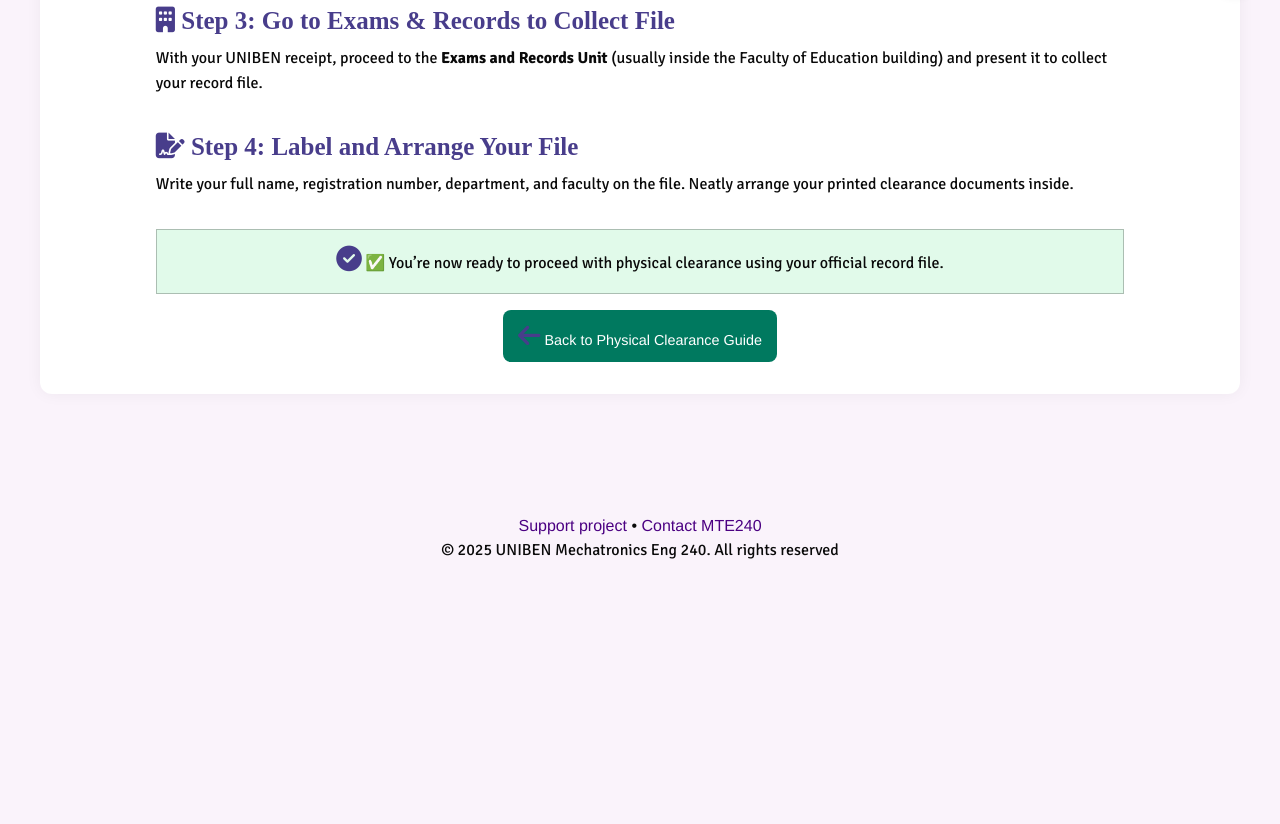
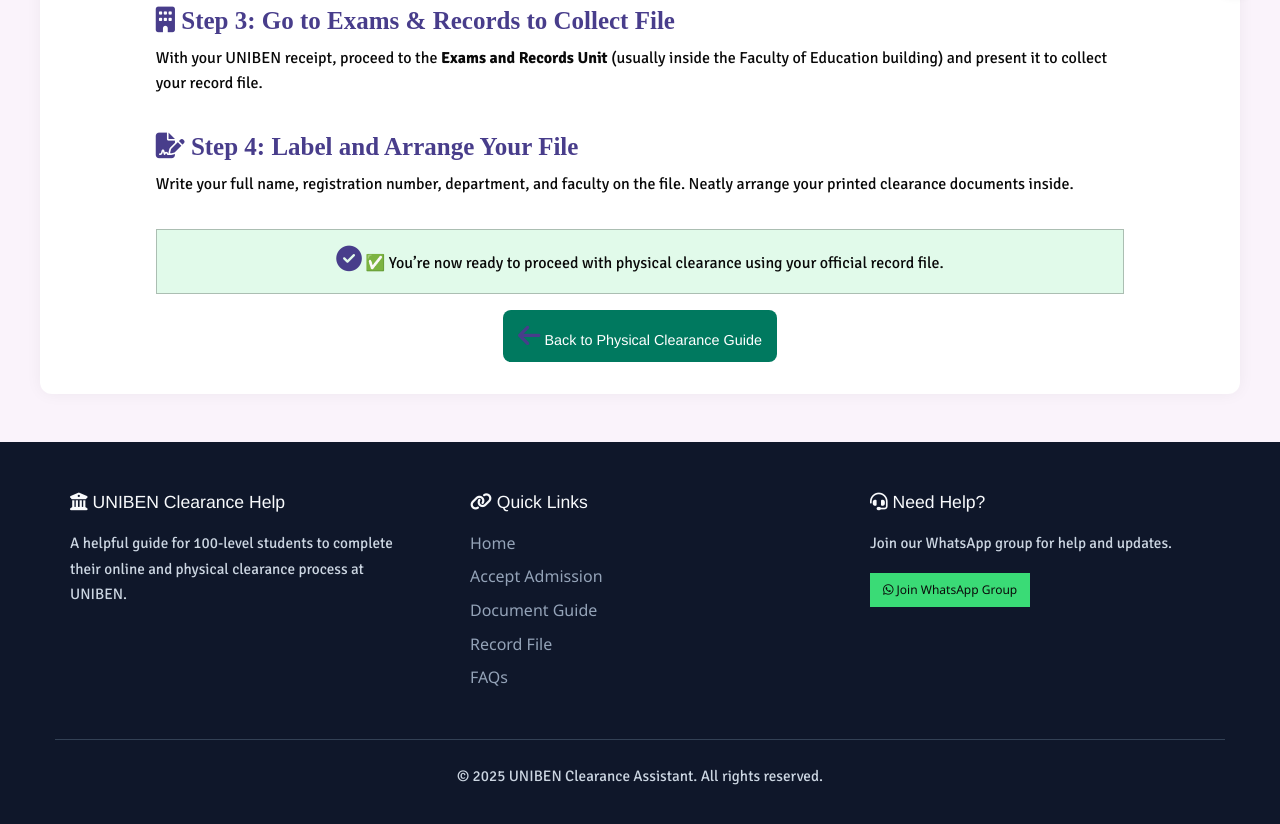
Before and after one commit to UnibenMTE240/uniben-clearance-guide, a plain HTML site: page record-file.html in a window 1280 px wide. Shown: the part 721-1545 px from the top of the page. Before the commit the page ends 1301 px from the top, so only its background shows below. Drawn offline with Linux system fonts and the light colour scheme; a web font is replaced by a local one.

Commit message:
Add files via upload

```diff
--- a/record-file.html
+++ b/record-file.html
@@ -161,16 +161,52 @@
   <i class="fas fa-arrow-up"></i>
 </button>
 
-				<!-- FOOTER -->
-        <footer class="grid-container" id="footer">
-            <div class="grid-x grid-margin-x">
-               <div class="cell align-center-middle text-center ftEnd" style="margin-top: 10%">
-                  <a href="mailto:unibenmte240@gmail.com,ohioalabi@gmail.com?subject=I%20Want%20To%20Support%20The%20MTE240%20Project" class="text-center" aria-label="Email to support project">Support project</a> •
-      						       <a href="mailto:unibenmte240@gmail.com" class="text-center">Contact MTE240</a>
-              			 <p class="text-center copyright">&copy; 2025 UNIBEN Mechatronics Eng 240. All rights reserved</p>
-             </div>
-            </div>
-        </footer>
+				 <!-- FOOTER -->
+    <footer class="footer-section">
+  <div class="grid-container">
+    <div class="grid-x grid-padding-x grid-margin-x align-top">
+
+      <div class="cell small-12 medium-4">
+        <h5><i class="fas fa-university"></i> UNIBEN Clearance Help</h5>
+        <p>
+          A helpful guide for 100-level students to complete their online and physical clearance process at UNIBEN.
+        </p>
+      </div>
+
+      <div class="cell small-12 medium-4">
+        <h5><i class="fas fa-link"></i> Quick Links</h5>
+        <ul class="footer-links no-bullet">
+          <li><a href="index.html"> Home</a></li>
+          <li><a href="how-to-accept-admission.html"> Accept Admission</a></li>
+          <li><a href="document-guidelines.html"> Document Guide</a></li>
+          <li><a href="record-file.html"> Record File</a></li>
+          <li><a href="faq.html"> FAQs</a></li>
+        </ul>
+      </div>
+
+      <div class="cell small-12 medium-4 text-center medium-text-left">
+        <h5><i class="fas fa-headset"></i> Need Help?</h5>
+        <p>Join our WhatsApp group for help and updates.</p>
+        <a href="https://wa.me/234XXXXXXXXXX" target="_blank" class="button small success">
+          <i class="fab fa-whatsapp"></i> Join WhatsApp Group
+        </a>
+      </div>
+
+    </div>
+
+    <div class="grid-x align-center text-center">
+      <div class="cell small-12">
+        <hr />
+        <p class="footer-credit">
+          &copy; <span id="year"></span> UNIBEN Clearance Assistant. All rights reserved.
+        </p>
+      </div>
+    </div>
+  </div>
+</footer>
+    <script>
+  document.getElementById("year").textContent = new Date().getFullYear();
+</script>
 
         <script src="scripts/js/vendor/jquery.js"></script>
         <script src="scripts/js/vendor/what-input.js"></script>
```
Also changed, not shown: faq.html (+45 -9 lines).
